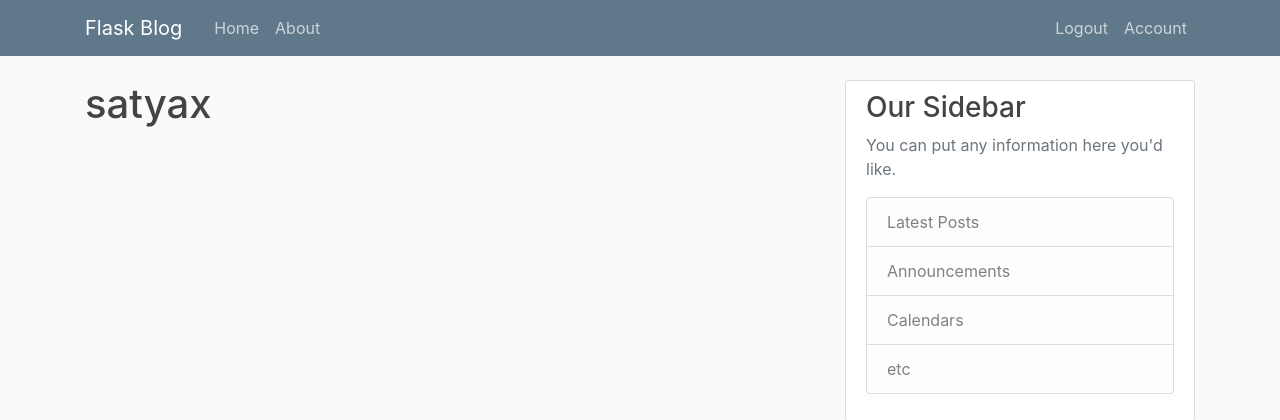
After one commit to TheAIMagics/BlogApp, a Flask app: page /account in a window 1280 px wide. The commit adds this page. Shown: the top 420 px of the page. Run offline with Flask 2, Linux system fonts and the light colour scheme; a user stored in the database is signed in; some libraries are stand-ins or nearby versions.

Commit message:
login and register

```diff
--- a/flaskblog/__init__.py
+++ b/flaskblog/__init__.py
@@ -1,9 +1,15 @@
 from flask import Flask
 from flask_sqlalchemy import SQLAlchemy
+from flask_bcrypt import Bcrypt
+from flask_login import LoginManager
 
 app = Flask(__name__)
 app.config['SECRET_KEY'] = '39b5c77781290084e75d186bbcccf1a2'
 app.config['SQLALCHEMY_DATABASE_URI'] = 'sqlite:///site.db'
 db = SQLAlchemy(app)
+bcrypt = Bcrypt(app)
+login_manager = LoginManager(app)
+login_manager.login_view = 'login'
+login_manager.login_message_category = 'info'
 
 from flaskblog import routes
--- a/flaskblog/routes.py
+++ b/flaskblog/routes.py
@@ -1,6 +1,9 @@
-from flask import render_template, url_for, flash, redirect
-from flaskblog.forms import LoginForm, RegistrationForm
-from flaskblog import app
+from flask import render_template, url_for, flash, redirect, request
+from flaskblog import app, db, bcrypt
+from flaskblog.forms import RegistrationForm, LoginForm
+from flaskblog.models import User, Post
+from flask_login import login_user, current_user, logout_user, login_required
+
 posts = [
     {
         'author': 'Corey Schafer',
@@ -16,6 +19,7 @@ posts = [
     }
 ]
 
+
 @app.route("/")
 @app.route("/home")
 def home():
@@ -29,20 +33,40 @@ def about():
 
 @app.route("/register", methods=['GET', 'POST'])
 def register():
+    if current_user.is_authenticated:
+        return redirect(url_for('home'))
     form = RegistrationForm()
     if form.validate_on_submit():
+        hashed_password = bcrypt.generate_password_hash(form.password.data).decode('utf-8')
+        user = User(username=form.username.data, email=form.email.data, password=hashed_password)
+        db.session.add(user)
+        db.session.commit()
         flash(f'Account created for {form.username.data}!', 'success')
-        return redirect(url_for('home'))
+        return redirect(url_for('login'))
     return render_template('register.html', title='Register', form=form)
 
 
 @app.route("/login", methods=['GET', 'POST'])
 def login():
+    if current_user.is_authenticated:
+        return redirect(url_for('home'))
     form = LoginForm()
     if form.validate_on_submit():
-        if form.email.data == 'admin@blog.com' and form.password.data == 'password':
-            flash('You have been logged in!', 'success')
-            return redirect(url_for('home'))
+        user = User.query.filter_by(email=form.email.data).first()
+        if user and bcrypt.check_password_hash(user.password , form.password.data):
+            login_user(user, remember= form.remember.data)
+            next_page = request.args.get('next')
+            return redirect(next_page) if next_page else redirect(url_for('home'))
         else:
             flash('Login Unsuccessful. Please check username and password', 'danger')
     return render_template('login.html', title='Login', form=form)
+
+@app.route("/logout")
+def logout():
+    logout_user()
+    return redirect(url_for('home'))
+
+@app.route("/account")
+@login_required
+def account():
+    return render_template('account.html', title = 'Account')
--- /dev/null
+++ b/flaskblog/templates/account.html
@@ -0,0 +1,4 @@
+{% extends "layout.html" %}
+{% block content %}
+    <h1> {{current_user.username}}</h1>
+{% endblock content %}
--- a/flaskblog/templates/layout.html
+++ b/flaskblog/templates/layout.html
@@ -31,8 +31,14 @@
             </div>
             <!-- Navbar Right Side -->
             <div class="navbar-nav">
-              <a class="nav-item nav-link" href="/login">Login</a>
-              <a class="nav-item nav-link" href="/register">Register</a>
+                {% if current_user.is_authenticated %}
+                     <a class="nav-item nav-link" href="{{ url_for('logout')}}">Logout</a>
+                     <a class="nav-item nav-link" href="{{ url_for('account')}}">Account</a>
+                {% else %}
+                    <a class="nav-item nav-link" href="{{ url_for('login')}}">Login</a>
+                    <a class="nav-item nav-link" href="{{ url_for('register')}}">Register</a>
+                {% endif %}
+
             </div>
           </div>
         </div>
```
Also changed, not shown: flaskblog/forms.py (+12 -1 lines), flaskblog/models.py (+7 -2 lines), flaskblog/site.db.
